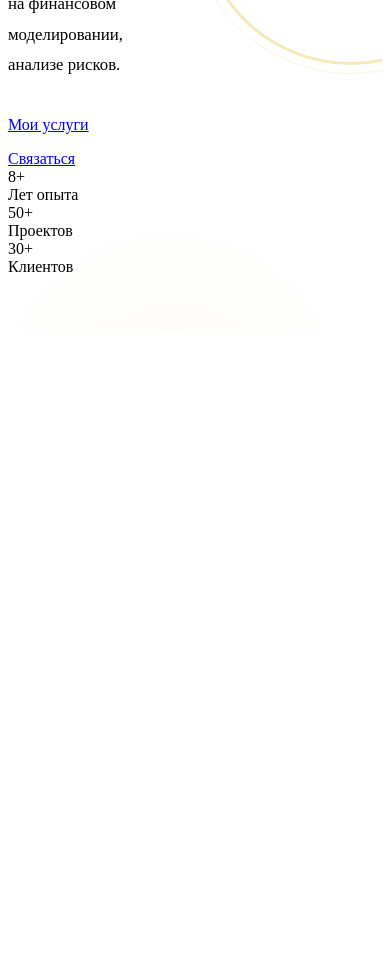
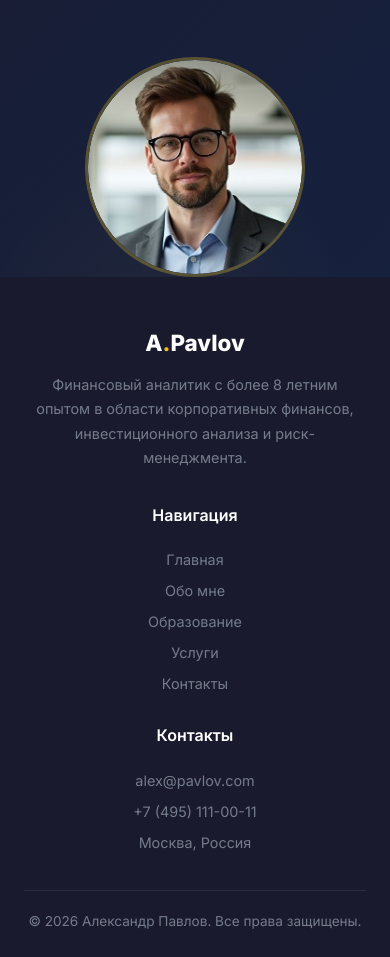
Before and after one commit to SieGerR1012/WebPortfolio_FinanceAnalitic, a plain HTML site: page index.html in a window 390 px wide. Shown: the part 588-1545 px from the top of the page. Before the commit the page ends 930 px from the top, so only its background shows below. Drawn offline with Linux system fonts and the light colour scheme.

Commit message:
Дизайн Home и Footer

```diff
--- /dev/null
+++ b/css/footer.css
@@ -0,0 +1,111 @@
+.footer {
+    background: var(--bg-dark);
+    color: var(--text-muted);
+    padding: 48px 0 24px;
+}
+
+.footer__content {
+    display: flex;
+    justify-content: space-between;
+    align-items: flex-start;
+    flex-wrap: wrap;
+    gap: 32px;
+    margin-bottom: 32px;
+}
+
+.footer__brand {
+    max-width: 320px;
+}
+
+.footer__brand-name {
+    font-size: 1.4rem;
+    font-weight: 800;
+    color: var(--text-light);
+    margin-bottom: 12px;
+}
+
+.footer__brand-name span {
+    color: var(--accent);
+}
+
+.footer__brand-desc {
+    font-size: 0.9rem;
+    line-height: 1.7;
+}
+
+.footer__nav {
+    display: flex;
+    gap: 48px;
+}
+
+.footer__col-title {
+    color: var(--text-light);
+    font-weight: 600;
+    font-size: 1rem;
+    margin-bottom: 16px;
+}
+
+.footer__col a {
+    display: block;
+    color: var(--text-muted);
+    font-size: 0.9rem;
+    padding: 4px 0;
+    transition: color var(--transition);
+}
+
+.footer__col a:hover {
+    color: var(--accent);
+}
+
+.footer__socials {
+    display: flex;
+    gap: 12px;
+    margin-top: 12px;
+}
+
+.footer__social-link {
+    width: 40px;
+    height: 40px;
+    border-radius: 50%;
+    background: rgba(255, 255, 255, 0.07);
+    display: flex;
+    align-items: center;
+    justify-content: center;
+    color: var(--text-muted);
+    font-size: 1.1rem;
+    transition: all var(--transition);
+}
+
+.footer__social-link:hover {
+    background: var(--accent);
+    color: var(--bg-dark);
+}
+
+.footer__bottom {
+    border-top: 1px solid rgba(255, 255, 255, 0.08);
+    padding-top: 20px;
+    text-align: center;
+    font-size: 0.85rem;
+}
+
+@media (max-width: 768px) {
+    .footer__content {
+        flex-direction: column;
+        align-items: center;
+        text-align: center;
+    }
+
+    .footer__brand {
+        max-width: 100%;
+    }
+
+    .footer__nav {
+        flex-direction: column;
+        gap: 24px;
+        align-items: center;
+    }
+
+    .footer__socials {
+        justify-content: center;
+    }
+}
--- /dev/null
+++ b/css/header.css
@@ -0,0 +1,140 @@
+@import url('https://fonts.googleapis.com/css2?family=Inter:wght@300;400;500;600;700;800&display=swap');
+
+*,
+*::before,
+*::after {
+    margin: 0;
+    padding: 0;
+    box-sizing: border-box;
+}
+
+:root {
+    --bg-light: #f5f6fa;
+    --bg-dark: #1a1a2e;
+    --bg-dark-alt: #16213e;
+    --accent: #f5c30f;
+    --accent-hover: #caa10c;
+    --text-dark: #2d2d2d;
+    --text-light: #ffffff;
+    --text-muted: #747c8b;
+    --card-bg: #ffffff;
+    --card-shadow: 0 4px 20px rgba(0, 0, 0, 0.08);
+    --card-shadow-hover: 0 8px 32px rgba(0, 0, 0, 0.14);
+    --border-light: #e0e4ec;
+    --transition: 0.3s ease;
+    --radius: 12px;
+    --radius-sm: 8px;
+    --max-width: 1200px;
+}
+
+html {
+    scroll-behavior: smooth;
+}
+
+body {
+    font-family: 'Inter', -apple-system, BlinkMacSystemFont, sans-serif;
+    background-color: var(--bg-light);
+    color: var(--text-dark);
+    line-height: 1.6;
+    -webkit-font-smoothing: antialiased;
+}
+
+a {
+    text-decoration: none;
+    color: inherit;
+    transition: color var(--transition);
+}
+
+ul {
+    list-style: none;
+}
+
+img {
+    max-width: 100%;
+    display: block;
+}
+
+h1, h2, h3, h4, h5, h6 {
+    line-height: 1.2;
+    font-weight: 700;
+}
+
+h1 {
+    font-size: clamp(2.2rem, 5vw, 3.5rem);
+}
+
+h2 {
+    font-size: clamp(1.8rem, 4vw, 2.5rem);
+}
+
+h3 {
+    font-size: 1.3rem;
+}
+
+.container {
+    width: 100%;
+    max-width: var(--max-width);
+    margin: 0 auto;
+    padding: 0 24px;
+}
+
+.section {
+    padding: 80px 0;
+}
+
+.section-title {
+    text-align: center;
+    margin-bottom: 16px;
+    color: var(--text-dark);
+}
+
+.section-subtitle {
+    text-align: center;
+    color: var(--text-muted);
+    margin-bottom: 48px;
+    font-size: 1.05rem;
+}
+
+.btn {
+    display: inline-block;
+    padding: 14px 32px;
+    border-radius: var(--radius-sm);
+    font-weight: 600;
+    font-size: 1rem;
+    cursor: pointer;
+    border: none;
+    transition: all var(--transition);
+}
+
+.btn-primary {
+    background: var(--accent);
+    color: var(--bg-dark);
+}
+
+.btn-primary:hover {
+    background: var(--accent-hover);
+    transform: translateY(-2px);
+    box-shadow: 0 6px 20px rgba(226, 183, 20, 0.35);
+}
+
+.btn-outline {
+    background: transparent;
+    color: var(--text-light);
+    border: 2px solid var(--accent);
+}
+
+.btn-outline:hover {
+    background: var(--accent);
+    color: var(--bg-dark);
+}
+
+.reveal {
+    opacity: 0;
+    transform: translateY(30px);
+    transition: opacity 0.6s ease, transform 0.6s ease;
+}
+
+.reveal.visible {
+    opacity: 1;
+    transform: translateY(0);
+}
--- a/css/home.css
+++ b/css/home.css
@@ -102,9 +102,15 @@
     display: flex;
     align-items: center;
     justify-content: center;
-    font-size: 5rem;
-    color: var(--accent);
     position: relative;
+    overflow: hidden;
+}
+
+.home__avatar-img {
+    width: 100%;
+    height: 100%;
+    object-fit: cover;
+    border-radius: 50%;
 }
 
 .home__avatar-ring {
@@ -114,3 +120,52 @@
     border: 1px solid rgba(226, 183, 20, 0.15);
     animation: pulse-ring 3s ease-in-out infinite;
 }
+
+
+.home__stats {
+    display: flex;
+    gap: 40px;
+    margin-top: 48px;
+}
+
+.home__stat {
+    text-align: center;
+}
+
+.home__stat-number {
+    font-size: 2rem;
+    font-weight: 800;
+    color: var(--accent);
+}
+
+.home__stat-label {
+    font-size: 0.85rem;
+    color: var(--text-muted);
+    margin-top: 4px;
+}
+
+@media (max-width: 900px) {
+    .home__content {
+        flex-direction: column;
+        text-align: center;
+    }
+
+    .home__desc {
+        margin-left: auto;
+        margin-right: auto;
+    }
+
+    .home__buttons {
+        justify-content: center;
+    }
+
+    .home__stats {
+        justify-content: center;
+    }
+
+    .home__avatar {
+        width: 220px;
+        height: 220px;
+        font-size: 3.5rem;
+    }
+}
--- a/index.html
+++ b/index.html
@@ -3,10 +3,12 @@
 <head>
     <meta charset="UTF-8">
     <meta name="viewport" content="width=device-width, initial-scale=1.0">
+    <link rel="stylesheet" href="css/header.css">
     <link rel="stylesheet" href="css/navbar.css">
     <link rel="stylesheet" href="css/home.css">
+    <link rel="stylesheet" href="css/footer.css">
 
-    <title>WebPortfolioFinanceAnalitic</title>
+    <title>PortfolioFinAnalitic</title>
 
 </head>
 
@@ -29,6 +31,7 @@
         </div>
     </nav>
 
+    <!-- Home section desig -->
     <section class="home">
         <div class="container">
             <div class="home__content">
@@ -62,13 +65,45 @@
                 </div>
                 <div class="home__visual">
                     <div class="home__avatar">
-                        <div class="home__avatar-ring"></div>
+                        <img src="img/home.jpg" alt="Александр Павлов" class="home__avatar-img">
+                        <div class="home__avatar-ring">
+                        </div>
                     </div>
                 </div>
             </div>
         </div>
     </section>
 
+    <!-- Footer section desig -->
+    <footer class="footer">
+        <div class="container">
+            <div class="footer__content">
+                <div class="footer__brand">
+                    <div class="footer__brand-name">A<span>.</span>Pavlov</div>
+                    <p class="footer__brand-desc">Финансовый аналитик с более 8 летним опытом в области корпоративных финансов, инвестиционного анализа и риск-менеджмента.</p>
+                </div>
+                <div class="footer__nav">
+                    <div class="footer__col">
+                        <div class="footer__col-title">Навигация</div>
+                        <a href="index.html">Главная</a>
+                        <a href="about.html">Обо мне</a>
+                        <a href="education.html">Образование</a>
+                        <a href="services.html">Услуги</a>
+                        <a href="contact.html">Контакты</a>
+                    </div>
+                    <div class="footer__col">
+                        <div class="footer__col-title">Контакты</div>
+                        <a href="mailto:alexey@morozov.com">alex@pavlov.com</a>
+                        <a href="tel:+74951234567">+7 (495) 111-00-11</a>
+                        <a href="#">Москва, Россия</a>
+                    </div>
+                </div>
+            </div>
+            <div class="footer__bottom">
+                &copy; 2026 Александр Павлов. Все права защищены.
+            </div>
+        </div>
+    </footer>
 
 
 </body>
```
Also changed, not shown: img/about.jpg (added), img/home.jpg (added), img/portfolio1.jpg (renamed from img/a4f32bb5dfd8cca80f599d14e49e2272.jpg), img/portfolio2.jpg (renamed from img/c75be445d786a323bb7471c86afa4f8d.jpg).
